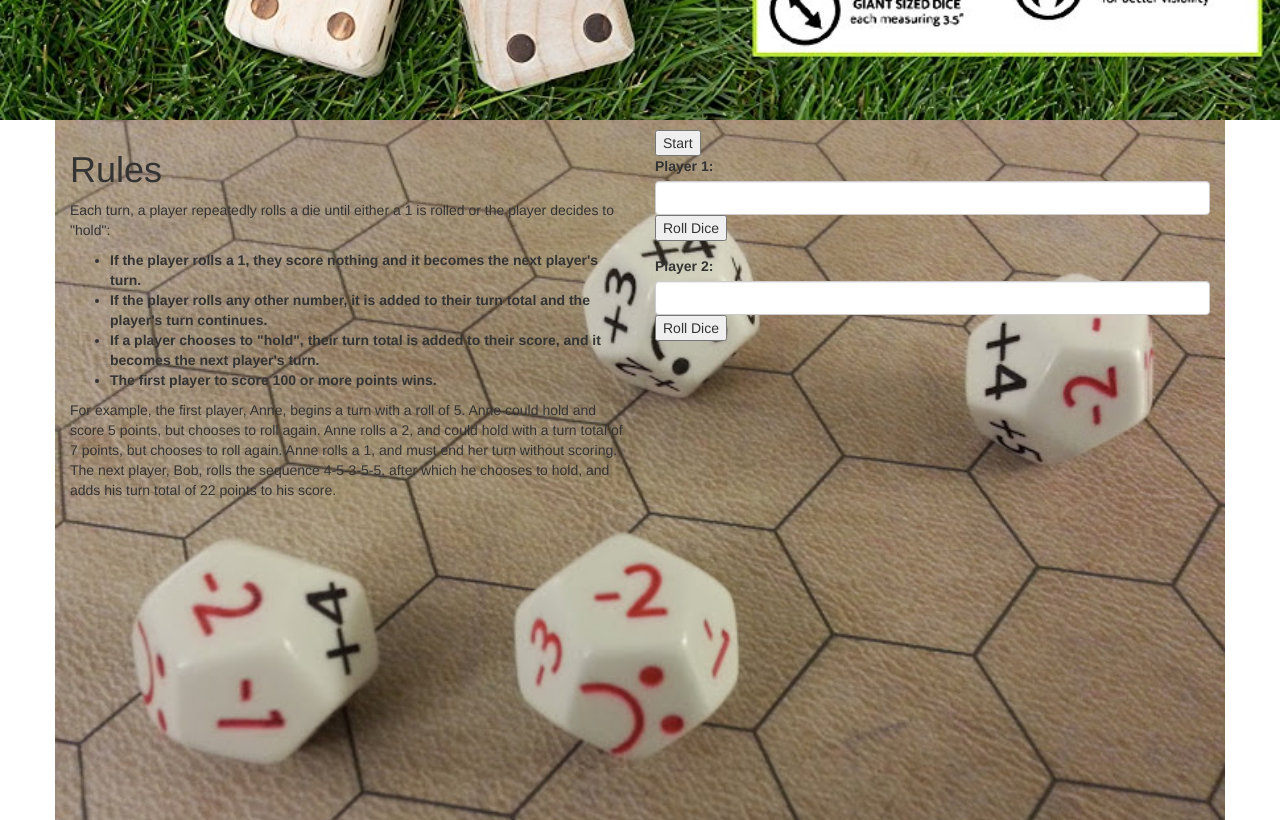
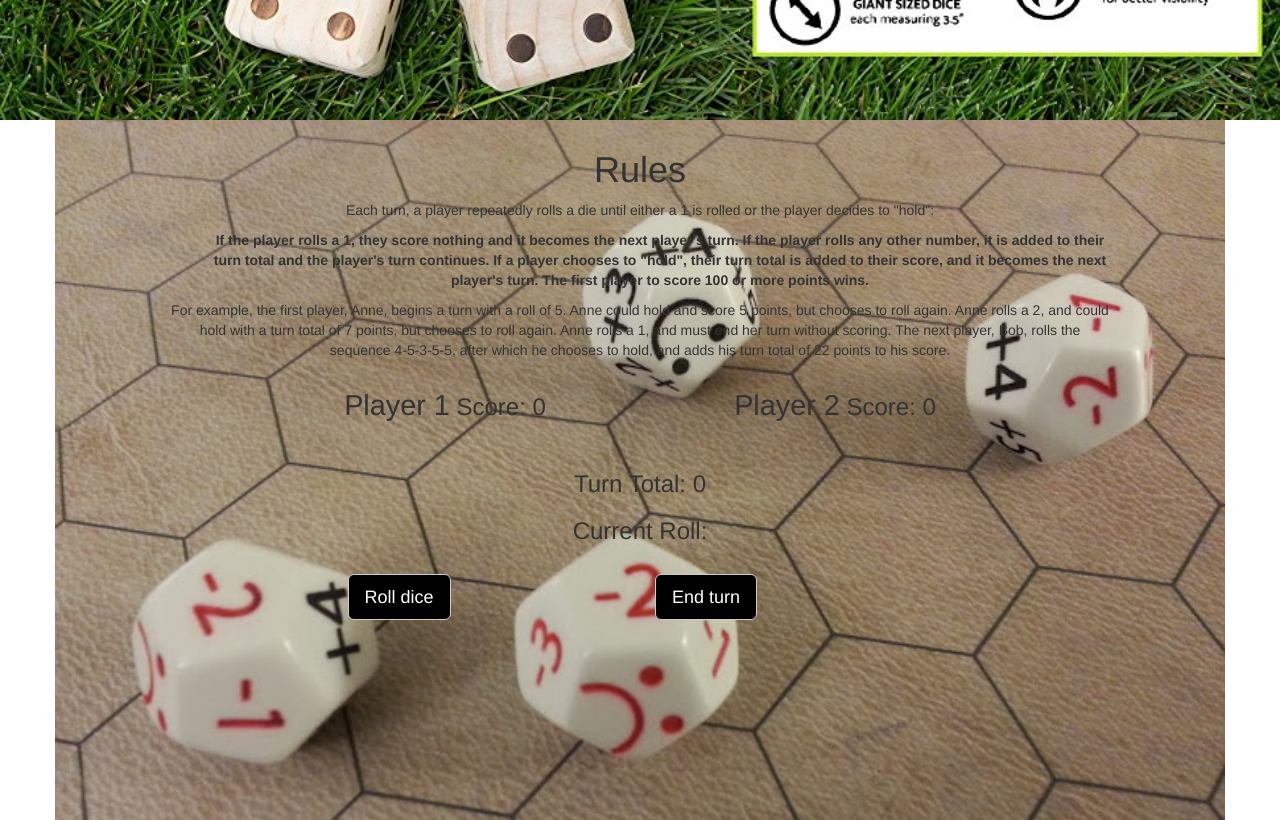
Before and after one commit to valnekesa/Pig-dice, a plain HTML site: page index.html in a window 1280 px wide. Shown: the part 540-1360 px from the top of the page. Drawn offline with Linux system fonts and the light colour scheme.

Commit message:
modified all structures

```diff
--- a/css/style.css
+++ b/css/style.css
@@ -20,3 +20,22 @@
   padding-top: 10px;
   height: 100vh;
 }
+.rolldice{
+  padding-top: 5%;
+}
+.player {
+    font-size: 1.2em;
+    margin-bottom: 30px;
+}
+
+#roll .btn {
+    color: #fff;
+    background: #000000;
+    margin-left: -15px;
+}
+
+#end-turn .btn {
+    color: #fff;
+    background: #000000;
+    margin-left: px;
+}
--- a/index.html
+++ b/index.html
@@ -5,6 +5,8 @@
     <link rel="stylesheet" href="css/bootstrap.css" type="text/css">
     <link rel="stylesheet" href="css/style.css" type="text/css">
     <link href="https://fonts.googleapis.com/css?family=Gothic+A1:400,700" rel="stylesheet">
+    <script src="js/jquery.js"></script>
+    <script src="js/script.js"></script>
   </head>
   <body>
     <div class="top">
@@ -12,46 +14,59 @@
     </div>
 
     <div class="container">
-       <div class="container2">
          <div class="row">
-           <div class="col-md-6">
+            <div class="col-xs-10 col-xs-offset-1 text-center">
              <h1>Rules</h1>
              <p>Each turn, a player repeatedly rolls a die until either a 1 is rolled or the player decides to "hold":</p>
                <ul><strong>
-                  <li>If the player rolls a 1, they score nothing and it becomes the next player's turn.</li>
-                  <li>If the player rolls any other number, it is added to their turn total and the player's turn continues.</li>
-                  <li>If a player chooses to "hold", their turn total is added to their score, and it becomes the next player's turn.</li>
-                  <li>The first player to score 100 or more points wins.</li>
+                 If the player rolls a 1, they score nothing and it becomes the next player's turn.
+                 If the player rolls any other number, it is added to their turn total and the player's turn continues.
+                 If a player chooses to "hold", their turn total is added to their score, and it becomes the next player's turn.
+                 The first player to score 100 or more points wins.
                 </strong>
-              </ul>
+               </ul>
               <p>For example, the first player, Anne, begins a turn with a roll of 5. Anne could hold and score 5 points, but chooses to roll again. Anne rolls a 2, and could hold with a turn total of 7 points, but chooses to roll again. Anne rolls a 1, and must end her turn without scoring. The next player, Bob, rolls the sequence 4-5-3-5-5, after which he chooses to hold, and adds his turn total of 22 points to his score.</p>
 
            </div>
-           <div class="col-md-6">
-             <form id="player1">
-               <button type="button" name="btn">Start</button>
-            <div class="form-group">
-              <label for="play">Player 1:</label>
-              <input type="text" class="form-control" id="first-player">
+           </div>
+           <div class="row" id="players">
+      <div class="col-xs-4 col-xs-offset-2 active text-center" id="player1">
+      <h3><span class="player">Player 1</span> Score: <span id="player1-score"></span></h3>
+      </div>
+      <div class="col-xs-4  text-center" id="player2">
+      <h3><span class="player">Player 2</span> Score: <span id="player2-score"></span></h3>
+      </div>
+    </div>
+    </br>
 
-              <button type="button" name="btn">Roll Dice</button>
-            </div>
-              </form>
-              <form id="player2">
-            <div class="form-group">
-              <label for="player">Player 2:</label>
-              <input type="text" class="form-control" id="second-player">
-              <button type="button" name="btn">Roll Dice</button>
-            </div>
-          </form>
+    <div class="row">
+      <div class="col-xs-10 col-xs-offset-1 text-center">
+          <h3>Turn Total: <span id="roll-total"></span></h3>
+          <h3>Current Roll: <span id="roll"></span></h3>
+          </br>
+        </div>
+    </div>
+
+    <div class="row">
+      <div class="col-xs-3 col-xs-offset-3">
+        <form id="roll">
+            <button type="submit" class="btn btn-default btn-lg">Roll dice</button>
+        </form>
+      </div>
+      <div class="col-xs-3 ">
+        <form id="end-turn">
+          <button type="submit" class="btn btn-default btn-lg ">End turn</button>
+        </form>
+
+
+              </div>
            </div>
-         </div>
+
        </div>
 
 
 
     </div>
-    <script src="js/jquery.js"></script>
-    <script src="js/scripts.js"></script>
+
   </body>
 </html>
--- a/js/script.js
+++ b/js/script.js
@@ -0,0 +1,114 @@
+//Creates a player and sets initial score to 0
+function Player(userName) {
+  this.userName = userName;
+  this.score = 0;
+};
+
+//pass it a player object!
+function Turn(player) {
+  this.total = 0;
+  this.randNumber = 0;
+  this.player = player;
+};
+
+//Creates random number, saves it and then returns it
+Turn.prototype.diceRoller = function(player1, player2) {
+  var randNumber = Math.floor(Math.random() * 6) + 1;
+  this.total += randNumber;
+
+  if (randNumber == 1) {
+      this.total = 0;
+      this.endTurn(player1, player2);
+      // this.randNumber += randNumber;
+      return randNumber;
+  } else {
+      this.randNumber += randNumber;
+      return randNumber;
+  };
+};
+
+Turn.prototype.endTurn = function(player1, player2) {
+  //adding total to score
+  this.player.score += this.total;
+  //and clearing total
+  this.total = 0;
+  this.randNumber = 0;
+  if (this.player == player1) {
+      this.player = player2;
+      $("#player2").toggleClass("active");
+      $("#player1").toggleClass("active");
+  } else if (this.player == player2) {
+      this.player = player1;
+      $("#player2").toggleClass("active");
+      $("#player1").toggleClass("active");
+  };
+};
+
+$(document).ready(function() {
+  var player1 = new Player("Player 1");
+  var player2 = new Player("Player 2");
+
+  //Start current turn with player1, will be switched to player2 in endTurn
+  var currentTurn = new Turn(player1);
+
+  var total = currentTurn.total;
+
+  //jquery animations
+  $("#player1").hide().show("slow");
+  $("#player2").hide().show("slow");
+  $("h1").hide().show("slow");
+  $("p").hide().show("slow");
+
+  //Prints initial Turn Total of 0
+  $("#roll-total").text(total);
+
+  //Prints initial player scores of 0
+  $('#player1-score').text(player1.score);
+  $('#player2-score').text(player2.score);
+
+  //Prints current Player
+  $('#current_player').text(currentTurn.player.userName);
+
+  //This code runs when you click the Roll button
+  $("form#roll").submit(function(event) {
+    event.preventDefault();
+
+    //Creates a dice roll number
+    var result = currentTurn.diceRoller(player1, player2);
+
+    //Prints the roll number to the page
+    $('#roll').text(result);
+
+    //Prints the roll total to the page
+    $('#roll-total').text(currentTurn.total);
+
+    //Determines the winner and prints player score to page
+    if ((currentTurn.total + currentTurn.player.score) >= 100) {
+      if (currentTurn.player == player1) {
+          $('#player1-score').text(currentTurn.total + currentTurn.player.score);
+          alert("You are the winner!");
+      } else if (currentTurn.player == player2) {
+          $('#player2-score').text(currentTurn.total + currentTurn.player.score)
+          alert("You are the winner!");
+      };
+    };
+  });
+
+  //This code runs when you click the End Turn button
+  $("form#end-turn").submit(function(event) {
+    event.preventDefault();
+
+    currentTurn.endTurn(player1, player2);
+
+    //Prints current Player
+    $('#current_player').text(currentTurn.player.userName);
+
+    //Prints players scores
+    $('#player1-score').text(player1.score);
+    $('#player2-score').text(player2.score);
+
+    //Prints the cleared Current Roll and Turn Total on page
+    $('#roll').text(currentTurn.randNumber);
+    $('#roll-total').text(currentTurn.total);
+  });
+});
```
